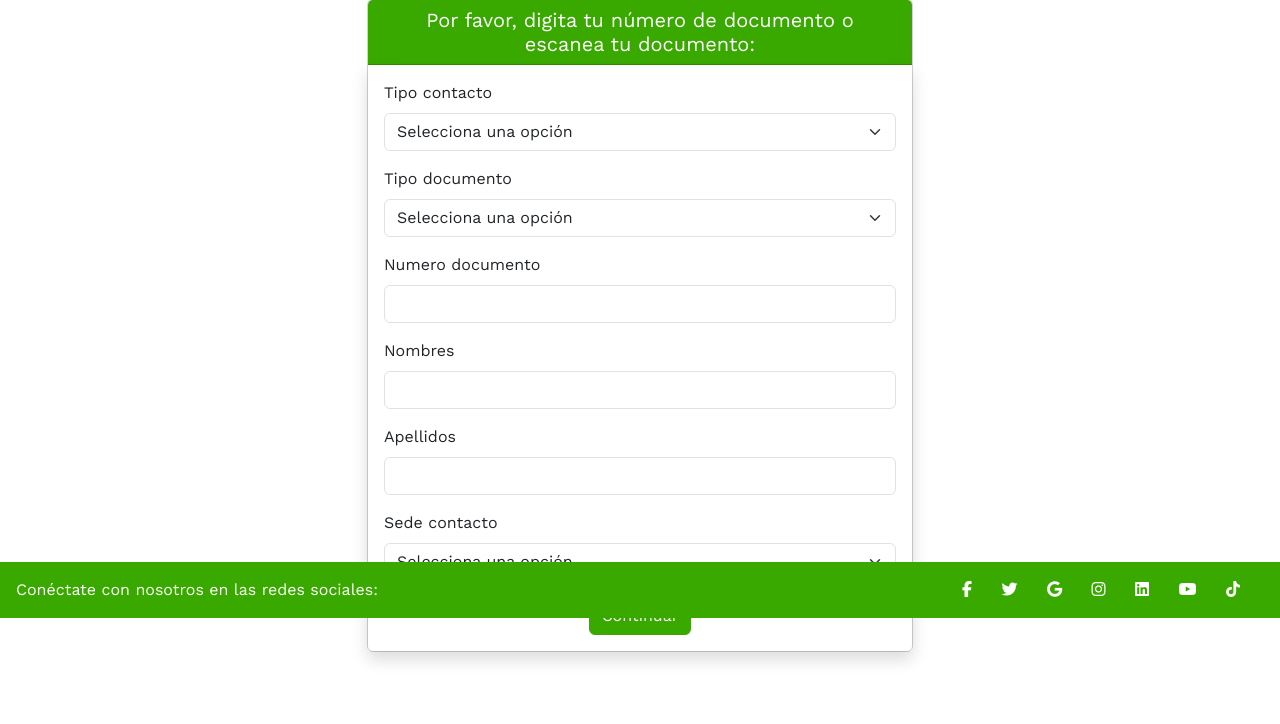
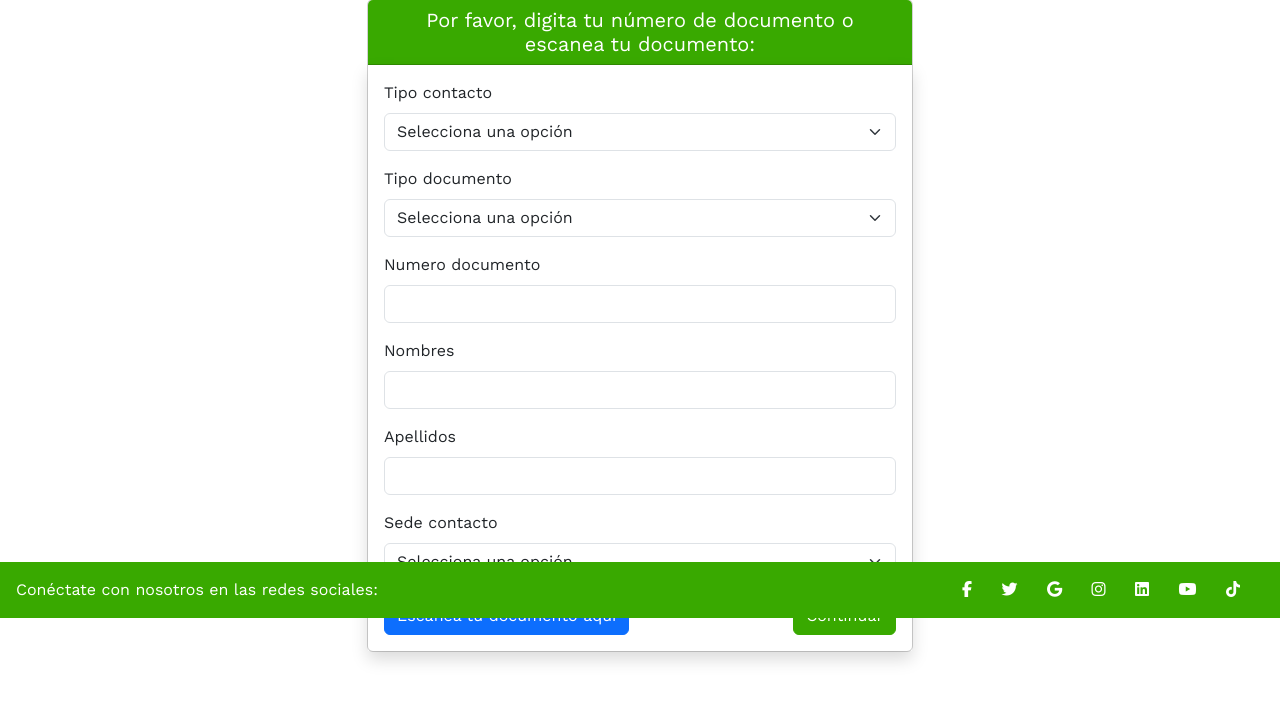
Before and after one commit to CortinezO98/DevSena, a Django app: page /RegistroUser/ in a window 1280 px wide. Shown: the part 182-906 px from the top of the page. Run offline with Django 5.2, Linux system fonts and the light colour scheme; some libraries are stand-ins or nearby versions.

Commit message:
Configuracion completa de la lectura de scaner qd2430 incluyendo un boton de escanear aqui tu documento en donde abre un modal para que se escanee ese documento

```diff
--- a/sena/templates/RegistroUser.html
+++ b/sena/templates/RegistroUser.html
@@ -20,10 +20,32 @@
                         {% endif %}
                     </div>
                     {% endfor %}
-                    <div class="text-center">
+
+                    <div class="d-flex justify-content-between">
+                        <button type="button" class="btn btn-primary" data-bs-toggle="modal" data-bs-target="#scannerModal">
+                            Escanea tu documento aquí
+                        </button>
                         <button type="submit" class="btn btn-success">Continuar</button>
+
                     </div>
                 </form>
+            </div>
+        </div>
+    </div>
+</div>
+
+<div class="modal fade" id="scannerModal" tabindex="-1" aria-labelledby="scannerModalLabel" aria-hidden="true">
+    <div class="modal-dialog modal-dialog-centered">
+        <div class="modal-content">
+            <div class="modal-header">
+                <h5 class="modal-title" id="scannerModalLabel">Escanear Documento</h5>
+                <button type="button" class="btn-close" data-bs-dismiss="modal" aria-label="Close"></button>
+            </div>
+            <div class="modal-body">
+                <input type="text" id="modalScannerInput" class="form-control" autocomplete="off">
+            </div>
+            <div class="modal-footer">
+                <button type="button" class="btn btn-outline-secondary" data-bs-dismiss="modal">Cerrar</button>
             </div>
         </div>
     </div>
@@ -43,7 +65,63 @@
         sedeContactoField.addEventListener("change", function() {
             localStorage.setItem("sede_contacto", sedeContactoField.value);
         });
+
     });
 </script>
 
+<script>
+    document.addEventListener("DOMContentLoaded", function() {
+        const modalScannerInput = document.getElementById('modalScannerInput');
+        const scannerModal = document.getElementById('scannerModal');
+        scannerModal.addEventListener('shown.bs.modal', function () {
+            modalScannerInput.focus();
+        });
+
+        // Función para procesar la entrada del escáner y cerrar el modal
+        function handleScannerInput() {
+            let dataString = modalScannerInput.value.trim();
+
+            if (dataString) {
+                let dataSplited = dataString.split(" ");
+                dataSplited = dataSplited.map(palabra => {
+                    return palabra.toLowerCase().charAt(0).toUpperCase() + palabra.toLowerCase().slice(1);
+                });
+                console.log(dataSplited);
+                let nCedula = dataSplited[0];
+                let nombres = "";
+                let apellidos = "";
+                if (dataSplited.length == 5) {
+                    nombres =  `${dataSplited[1]} ${dataSplited[2]}`;
+                    apellidos =  `${dataSplited[3]} ${dataSplited[4]}`;
+                } else if (dataSplited.length == 4) {
+                    nombres =  `${dataSplited[1]}`;
+                    apellidos =  `${dataSplited[2]} ${dataSplited[3]}`;
+                } else {
+                    nombres =  `${dataSplited[1]}`;
+                    Swal.fire({
+                        title: "Atención!",
+                        text: "Por favor ingrese sus apellidos manualmente!",
+                        icon: "info"
+                    });
+                }
+
+                document.getElementById('id_numero_documento').value = nCedula;
+                document.getElementById('id_nombres').value = nombres;
+                document.getElementById('id_apellidos').value = apellidos;
+                modalScannerInput.value = '';
+                const modal = bootstrap.Modal.getInstance(scannerModal);
+                modal.hide();
+            } else {
+                console.error('No se encontraron datos válidos en la entrada del escáner.');
+            }
+        }
+
+
+        let timeout;
+        modalScannerInput.addEventListener('input', () => {
+            clearTimeout(timeout);
+            timeout = setTimeout(handleScannerInput, 500);
+        });
+    });
+</script>
 {% endblock %}
```
